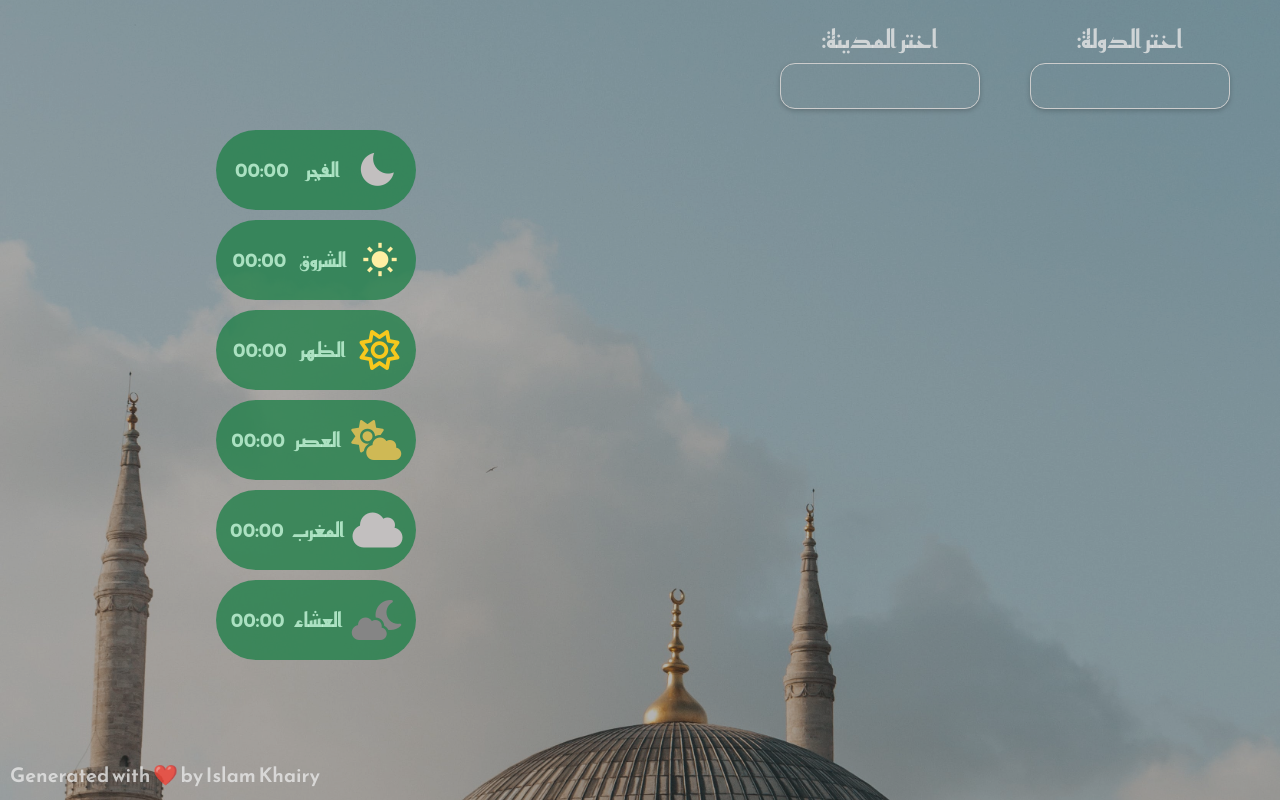
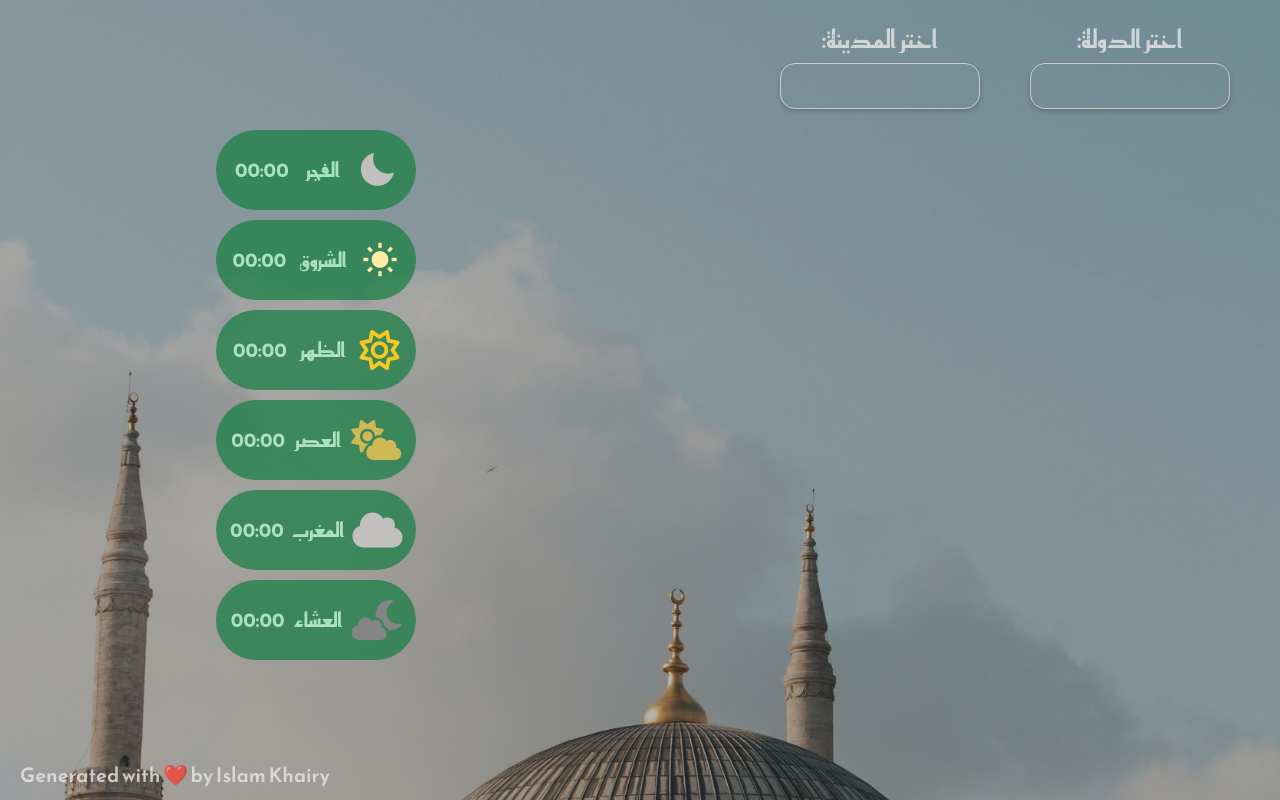
Before and after one commit to Islam-Khairy/prayer-times, a plain HTML site: page index.html in a window 1280 px wide. Drawn offline with nearby package versions, Linux system fonts and the light colour scheme; some packages are replaced by stand-ins of ours; a script that the page names is missing; a web font is replaced by a local one.

Commit message:
Improved UI/UX for enhanced user experience.

```diff
--- a/style.css
+++ b/style.css
@@ -205,7 +205,7 @@ label {
     position: fixed;
     bottom: 0;
     left: 0;
-	padding: 1rem;
+	padding: 0 2rem 1rem;
     font-size: 2rem;
     font-weight: 600;
     margin-top: auto;
```
